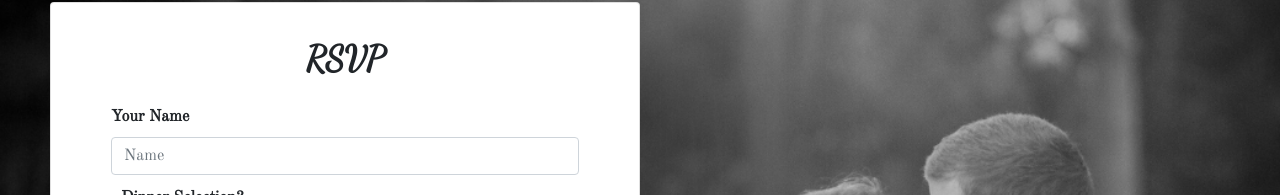
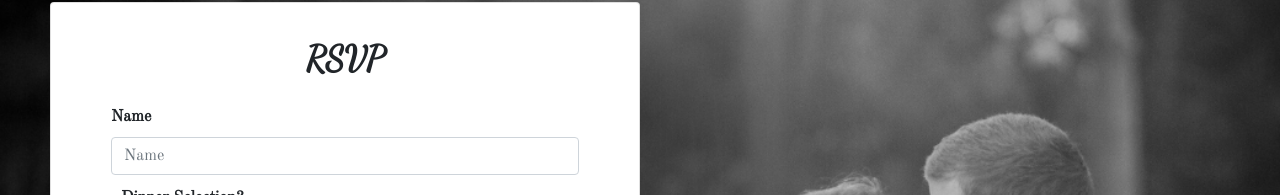
Before and after one commit to bettet01/Wedding-RSVP-Site, a React (Create React App) app: page /rsvp in a window 1280 px wide. Shown: the part 85-280 px from the top of the page. Built offline with nearby package versions, Linux system fonts and the light colour scheme.

Commit message:
mapped to backend

```diff
--- a/src/components/pages/RSVP/index.tsx
+++ b/src/components/pages/RSVP/index.tsx
@@ -51,6 +51,7 @@ const RSVP = () => {
 
   const submitData = (e: any) => {
     e.preventDefault();
+    setReservation({...reservation, guests: guests})
     axios
       .post("http://localhost:8080/weddingguestrsvp", reservation, {
         headers: {
--- a/src/components/subcomponents/GuestForm/index.tsx
+++ b/src/components/subcomponents/GuestForm/index.tsx
@@ -32,9 +32,7 @@ const GuestForm = (props: any) => {
     return (
         <div>
             <Form.Group className="name" controlId="Name">
-                <Form.Label>
-                    Your Name
-                </Form.Label>
+                <Form.Label>Name</Form.Label>
                 <Form.Control
                     type="text"
                     placeholder="Name"
```
